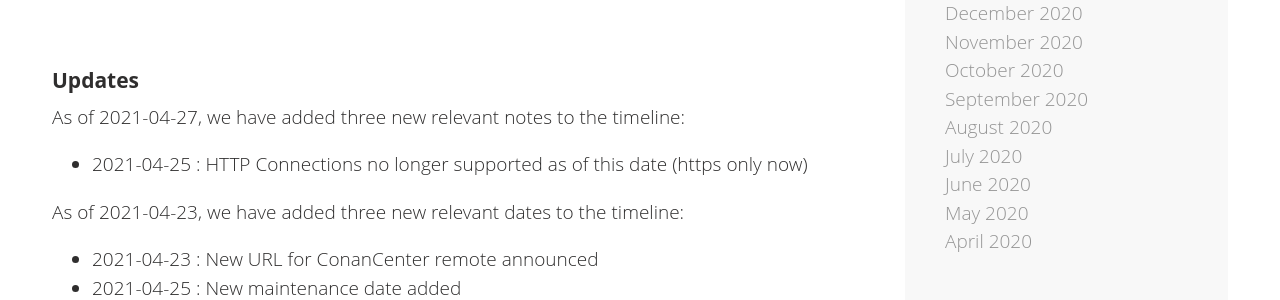
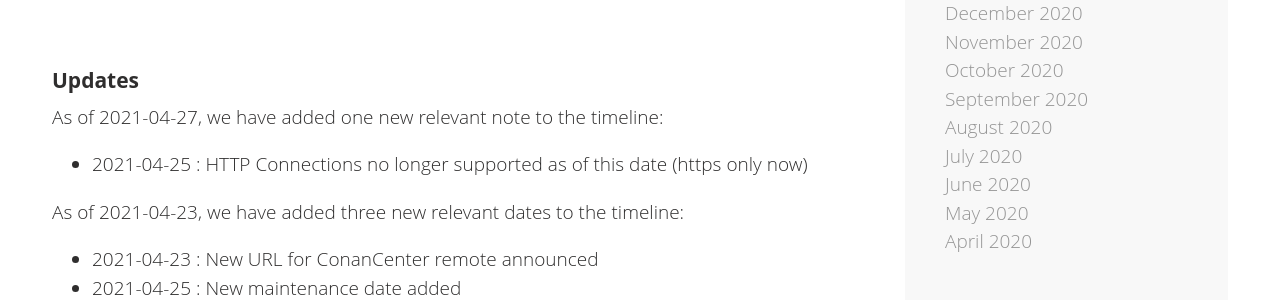
Before and after one commit to conan-io/conan-io.github.io, a Jekyll site: the page built from _posts/2021-03-31-Bintray-sunset-timeline.markdown, in a window 1280 px wide and 900 px high. Shown: the part 327-627 px from the top of the window. Built offline with Jekyll 4.4.1, drawn with Linux system fonts in a browser that asks for light colours; comment, search, counter and statistics services are not loaded.

Commit message:
Update _posts/2021-03-31-Bintray-sunset-timeline.markdown
Co-authored-by: James <james@conan.io>

```diff
--- a/_posts/2021-03-31-Bintray-sunset-timeline.markdown
+++ b/_posts/2021-03-31-Bintray-sunset-timeline.markdown
@@ -9,7 +9,7 @@ of JFrog Bintray which are relevant to users of Conan Package Manager"
 
 ### Updates
 
-As of 2021-04-27, we have added three new relevant notes to the timeline:
+As of 2021-04-27, we have added one new relevant note to the timeline:
 
 * 2021-04-25 : HTTP Connections no longer supported as of this date (https only now)
 
```
